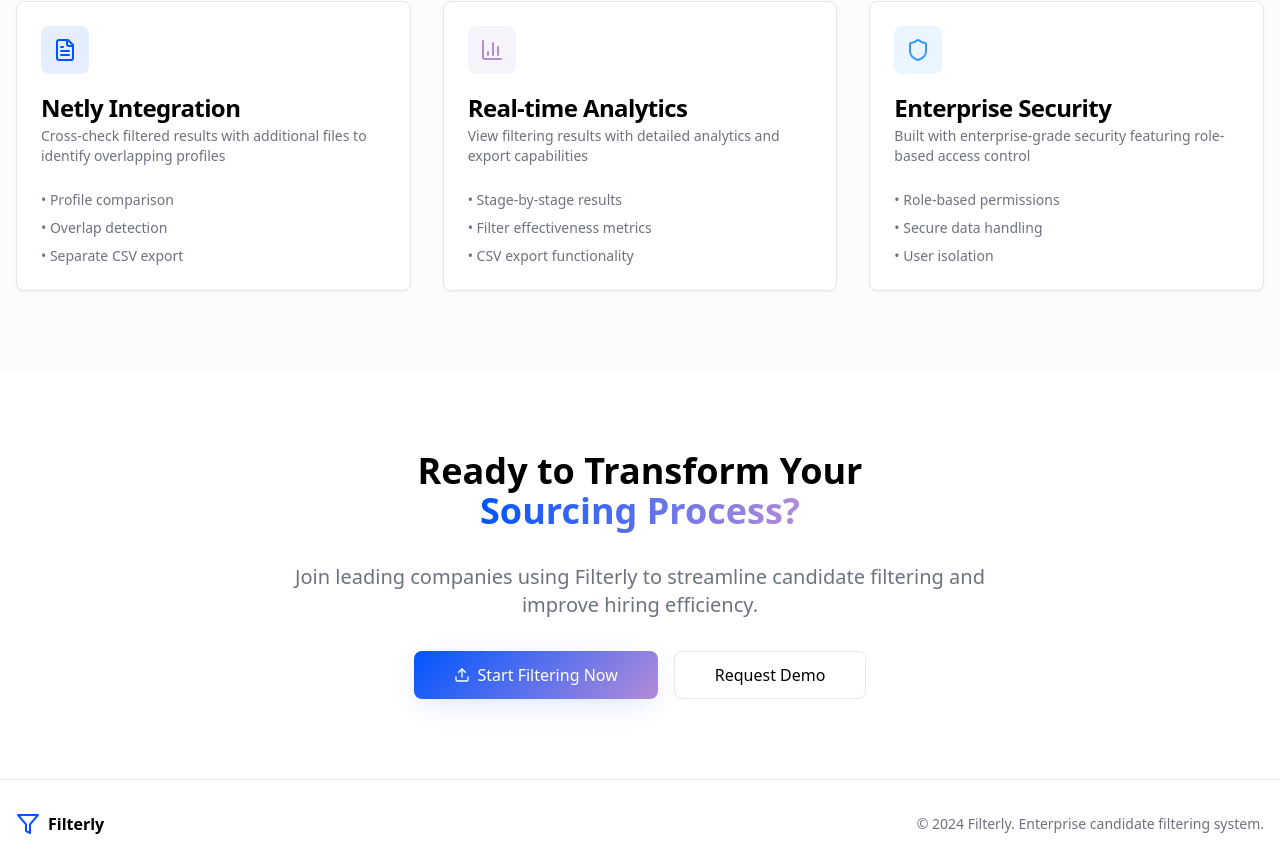
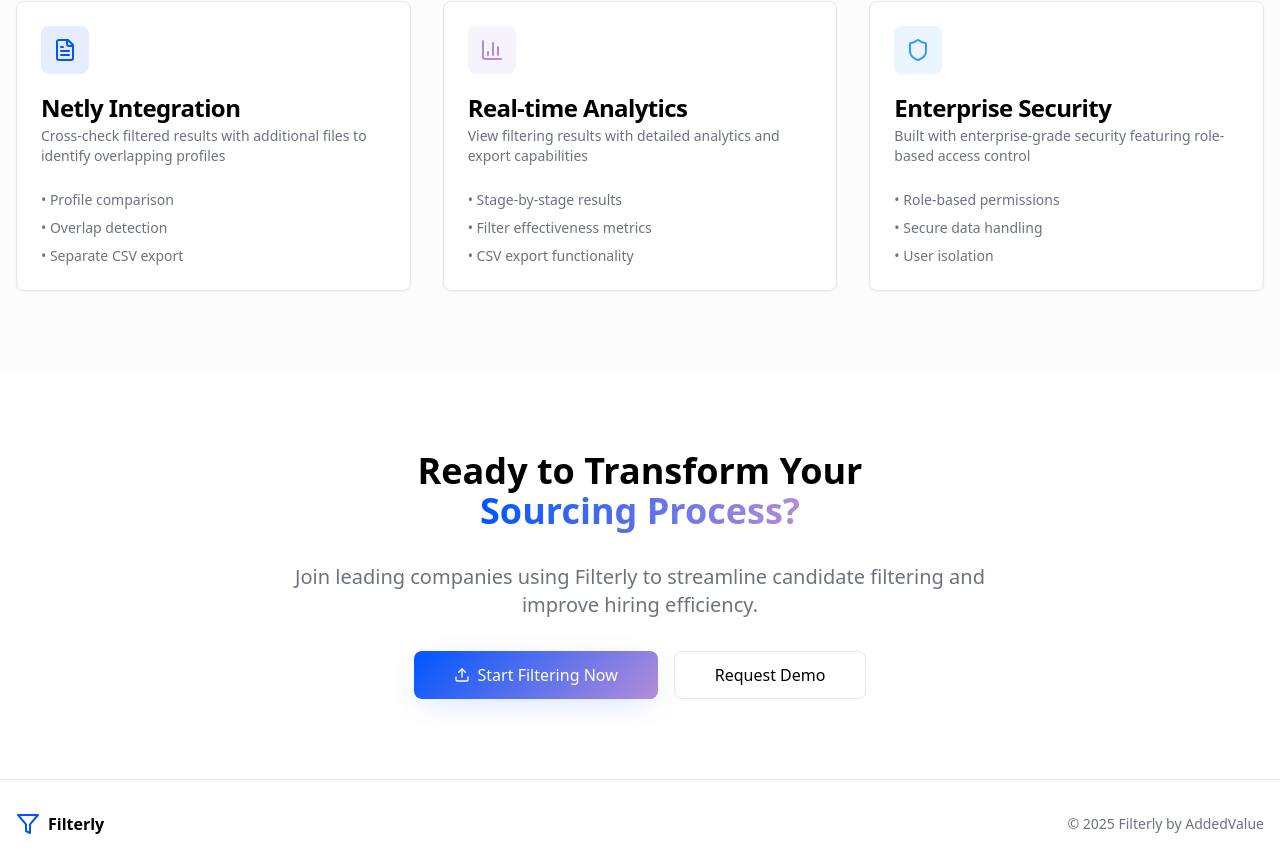
Before and after one commit to Danamove/scaler-ai-engine, a React (Vite) app: page / in a window 1280 px wide. Shown: the part 1256-2124 px from the top of the page. Built offline with nearby package versions, Linux system fonts and the light colour scheme; the HTML template or start-up script is replaced by a standard one.

Commit message:
Update footer text

```diff
--- a/src/pages/Index.tsx
+++ b/src/pages/Index.tsx
@@ -270,7 +270,7 @@ const Index = () => {
               <span className="font-semibold text-foreground">Filterly</span>
             </div>
             <div className="text-sm text-muted-foreground">
-              © 2024 Filterly. Enterprise candidate filtering system.
+              © 2025 Filterly by AddedValue
             </div>
           </div>
         </div>
```
